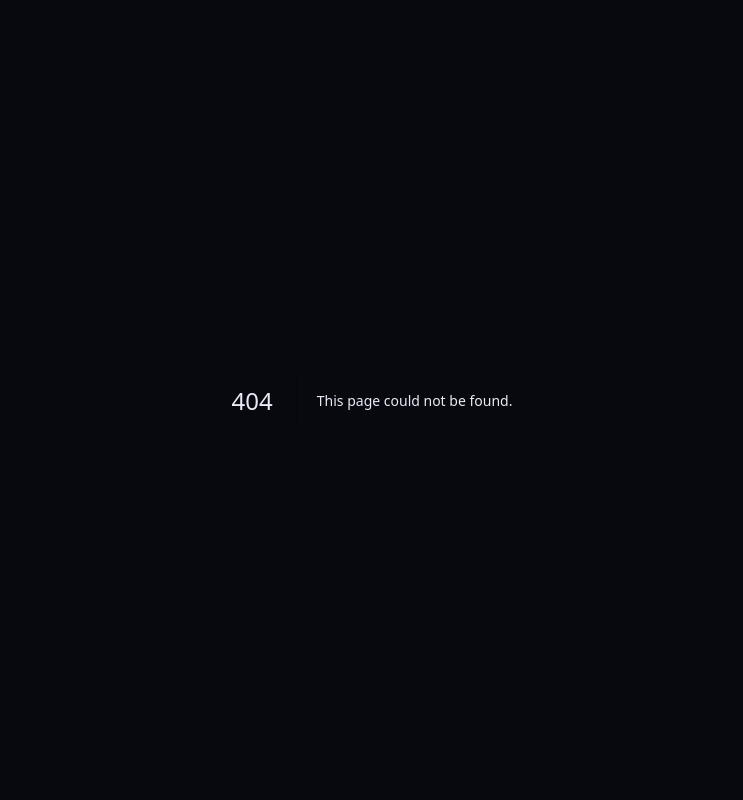
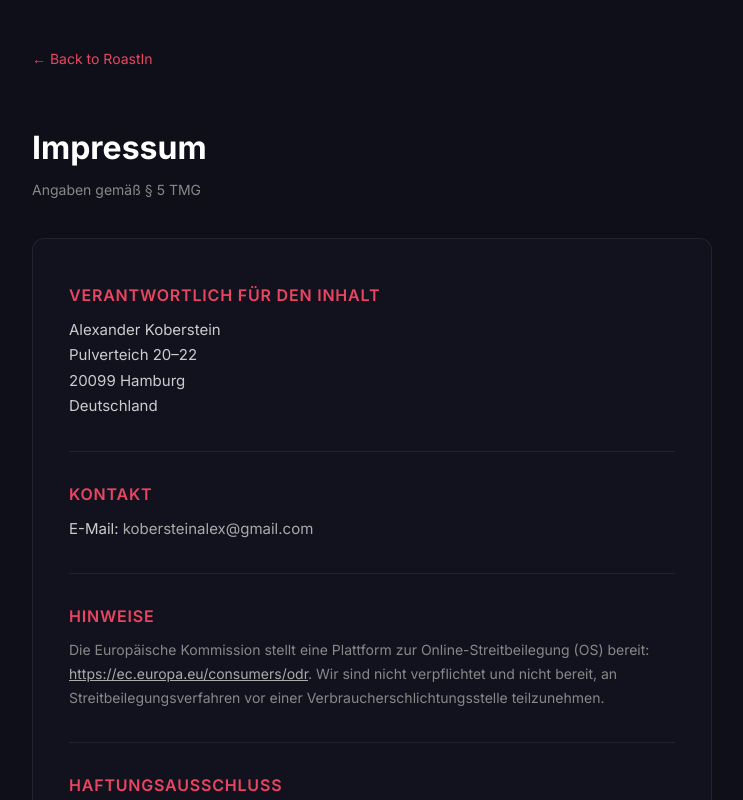
Before and after one commit to tokoyoshi1000/roastin, a Next.js app: page /impressum in a window 1280 px wide. Before the commit this address had no page. Shown: the top 800 px of the page, without its empty margins (268-1011 px from the left). Built offline with nearby package versions, Linux system fonts and the light colour scheme.

Commit message:
Add Impressum page (§ 5 TMG)

```diff
--- /dev/null
+++ b/app/impressum/page.js
@@ -0,0 +1,82 @@
+export default function Impressum() {
+  const NAVY = '#0f0f1a'
+  const CARD = '#12121f'
+  const RED = '#E94560'
+  const BORDER = 'rgba(255,255,255,0.07)'
+
+  return (
+    <div style={{ background: NAVY, minHeight: '100vh', color: '#fff', fontFamily: "'Inter', system-ui, sans-serif", padding: '48px 24px' }}>
+      <div style={{ maxWidth: 680, margin: '0 auto' }}>
+
+        {/* Back link */}
+        <a href="/" style={{ color: RED, textDecoration: 'none', fontSize: 14, display: 'inline-flex', alignItems: 'center', gap: 6, marginBottom: 40 }}>
+          ← Back to RoastIn
+        </a>
+
+        {/* Heading */}
+        <h1 style={{ fontSize: 32, fontWeight: 700, marginBottom: 8 }}>Impressum</h1>
+        <p style={{ color: '#888', fontSize: 14, marginBottom: 40 }}>Angaben gemäß § 5 TMG</p>
+
+        {/* Card */}
+        <div style={{ background: CARD, border: `1px solid ${BORDER}`, borderRadius: 12, padding: '32px 36px', marginBottom: 32 }}>
+
+          <section style={{ marginBottom: 32 }}>
+            <h2 style={{ fontSize: 16, fontWeight: 600, color: RED, marginBottom: 12, textTransform: 'uppercase', letterSpacing: '0.05em' }}>
+              Verantwortlich für den Inhalt
+            </h2>
+            <p style={{ color: '#ccc', lineHeight: 1.7, fontSize: 15, margin: 0 }}>
+              Alexander Koberstein<br />
+              Pulverteich 20–22<br />
+              20099 Hamburg<br />
+              Deutschland
+            </p>
+          </section>
+
+          <div style={{ height: 1, background: BORDER, marginBottom: 32 }} />
+
+          <section style={{ marginBottom: 32 }}>
+            <h2 style={{ fontSize: 16, fontWeight: 600, color: RED, marginBottom: 12, textTransform: 'uppercase', letterSpacing: '0.05em' }}>
+              Kontakt
+            </h2>
+            <p style={{ color: '#ccc', lineHeight: 1.7, fontSize: 15, margin: 0 }}>
+              E-Mail: <a href="mailto:kobersteinalex@gmail.com" style={{ color: '#aaa', textDecoration: 'none' }}>kobersteinalex@gmail.com</a>
+            </p>
+          </section>
+
+          <div style={{ height: 1, background: BORDER, marginBottom: 32 }} />
+
+          <section style={{ marginBottom: 32 }}>
+            <h2 style={{ fontSize: 16, fontWeight: 600, color: RED, marginBottom: 12, textTransform: 'uppercase', letterSpacing: '0.05em' }}>
+              Hinweise
+            </h2>
+            <p style={{ color: '#888', lineHeight: 1.7, fontSize: 14, margin: 0 }}>
+              Die Europäische Kommission stellt eine Plattform zur Online-Streitbeilegung (OS) bereit:{' '}
+              <a href="https://ec.europa.eu/consumers/odr" target="_blank" rel="noopener noreferrer" style={{ color: '#aaa' }}>
+                https://ec.europa.eu/consumers/odr
+              </a>
+              . Wir sind nicht verpflichtet und nicht bereit, an Streitbeilegungsverfahren vor einer Verbraucherschlichtungsstelle teilzunehmen.
+            </p>
+          </section>
+
+          <div style={{ height: 1, background: BORDER, marginBottom: 32 }} />
+
+          <section>
+            <h2 style={{ fontSize: 16, fontWeight: 600, color: RED, marginBottom: 12, textTransform: 'uppercase', letterSpacing: '0.05em' }}>
+              Haftungsausschluss
+            </h2>
+            <p style={{ color: '#888', lineHeight: 1.7, fontSize: 14, margin: 0 }}>
+              Die Inhalte dieser Website wurden mit größtmöglicher Sorgfalt erstellt. Für die Richtigkeit, Vollständigkeit und Aktualität der Inhalte kann jedoch keine Gewähr übernommen werden. Als Diensteanbieter sind wir gemäß § 7 Abs. 1 TMG für eigene Inhalte auf diesen Seiten nach den allgemeinen Gesetzen verantwortlich.
+            </p>
+          </section>
+
+        </div>
+
+        {/* Footer */}
+        <p style={{ color: '#555', fontSize: 12, textAlign: 'center' }}>
+          🔥 RoastIn — <a href="https://vibe.ventures" style={{ color: '#555', textDecoration: 'none' }}>Vibe Ventures</a>
+        </p>
+
+      </div>
+    </div>
+  )
+}
```
